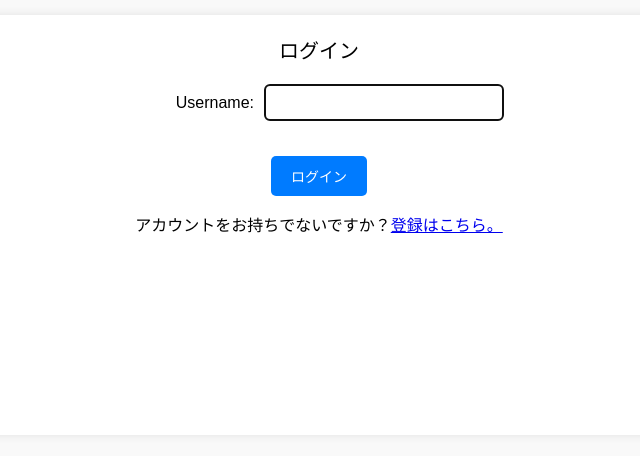
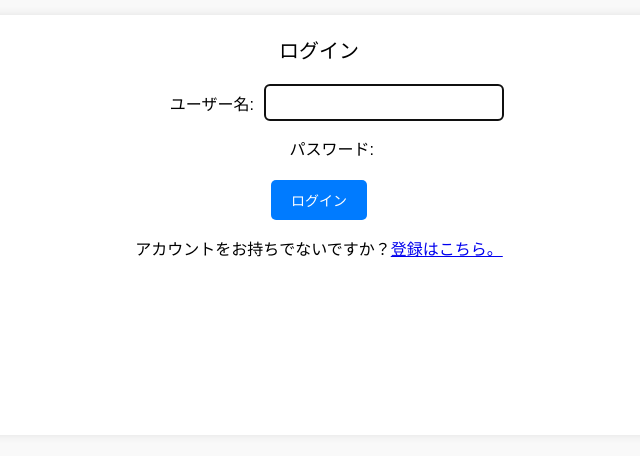
Before and after one commit to tomonoritak/equipment-management-b, a Django app: template templates/users/login.html in a window 1280 px wide. Shown: the part 44-500 px from the top of the page, without its empty margins (321-961 px from the left). Run offline with Django 4.2, Linux system fonts and the light colour scheme; the template is opened without the code that fills it: values that come from a table or form of the project are taken from there, others are empty.

Commit message:
ユーザーログイン修正

```diff
--- a/config/settings.py
+++ b/config/settings.py
@@ -69,9 +69,9 @@ WSGI_APPLICATION = 'config.wsgi.application'
 DATABASES = {
     'default': {
         'ENGINE': 'django.db.backends.postgresql',
-        'NAME': 'equipment-management-b',
+        'NAME': 'equipment_management_local',
         'USER': 'postgres',
-        'PASSWORD': '    ', #ご自身の設定したパスワードを設定しましょう
+        'PASSWORD': 'yhmk271098', #ご自身の設定したパスワードを設定しましょう
         'HOST': 'localhost',
         'PORT': '5432',
     }
--- a/templates/users/login.html
+++ b/templates/users/login.html
@@ -94,12 +94,12 @@
                     {% csrf_token %}
                     {{ form.non_field_errors }}
                     <div class="login-row">
-                        {{ form.username.label_tag }}
+                        <label for="{{ form.username.id_for_label }}">ユーザー名:</label>
                         {{ form.username }}
                         {{ form.username.errors }}
                     </div>
                     <div class="login-row">
-                        {{ form.password.label_tag }}
+                        <label for="{{ form.password.id_for_label }}">パスワード:</label>
                         {{ form.password }}
                         {{ form.password.errors }}
                     </div>
--- a/users/forms.py
+++ b/users/forms.py
@@ -13,16 +13,31 @@ class CustomUserCreationForm(UserCreationForm):
     password1 = forms.CharField(
         label='パスワード',
         widget=forms.PasswordInput,
-        help_text='最低8文字以上、数字、記号を含むパスワードを入力してください。'
+        help_text='最低8文字以上、数字、記号を含むパスワードを入力してください。',
+        error_messages={
+            'required': 'パスワードを入力してください。',
+            'min_length': 'パスワードは8文字以上にしてください。',
+        }
     )
     password2 = forms.CharField(
         label='パスワード（確認用）',
         widget=forms.PasswordInput,
-        help_text='パスワードを再度入力してください。'
+        help_text='パスワードを再度入力してください。',
+        error_messages={
+            'required': '確認用パスワードを入力してください。',
+            'password_mismatch': 'パスワードが一致しません。',
+        }
     )
 
     def __init__(self, *args, **kwargs):
         super().__init__(*args, **kwargs)
-        # デフォルトのフィールドをカスタマイズ
-        self.fields['password1'].label = 'パスワード'
-        self.fields['password2'].label = 'パスワード（確認用）'
+        self.fields['username'].label = 'ユーザー名'
+        self.fields['username'].error_messages = {
+            'required': 'ユーザー名を入力してください。',
+            'unique': 'このユーザー名は既に使用されています。',
+        }
+        self.fields['email'].label = 'メールアドレス'
+        self.fields['email'].error_messages = {
+            'required': 'メールアドレスを入力してください。',
+            'invalid': '有効なメールアドレスを入力してください。',
+        }
```
